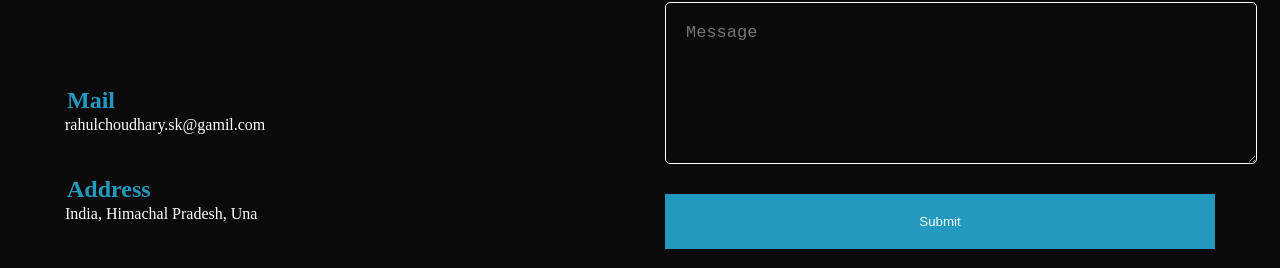
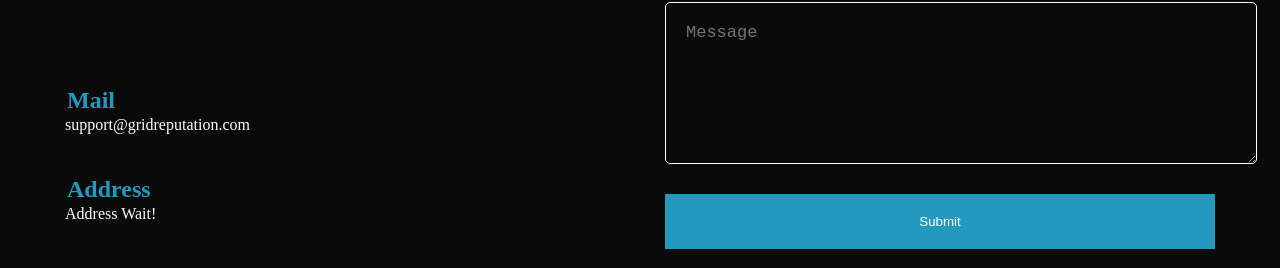
Before and after one commit to Singhmayank0217/Freelance-Project-GridReputation, a React (Create React App) app: page /contactus in a window 1280 px wide. Shown: the part 330-598 px from the top of the page. Built offline with nearby package versions, Linux system fonts and the light colour scheme.

Commit message:
add email

```diff
--- a/src/components/contact/Contact.jsx
+++ b/src/components/contact/Contact.jsx
@@ -54,11 +54,11 @@ const Contact = () => {
         <motion.h1 variants={variants}>Let's work together</motion.h1>
         <motion.div className="item" variants={variants}>
           <h2>Mail</h2>
-          <span>rahulchoudhary.sk@gamil.com</span>
+          <span>support@gridreputation.com</span>
         </motion.div>
         <motion.div className="item" variants={variants}>
           <h2>Address</h2>
-          <span>India, Himachal Pradesh, Una</span>
+          <span>Address Wait!</span>
         </motion.div>
         <motion.div className="item" variants={variants}>
           <h2>Phone</h2>
```
